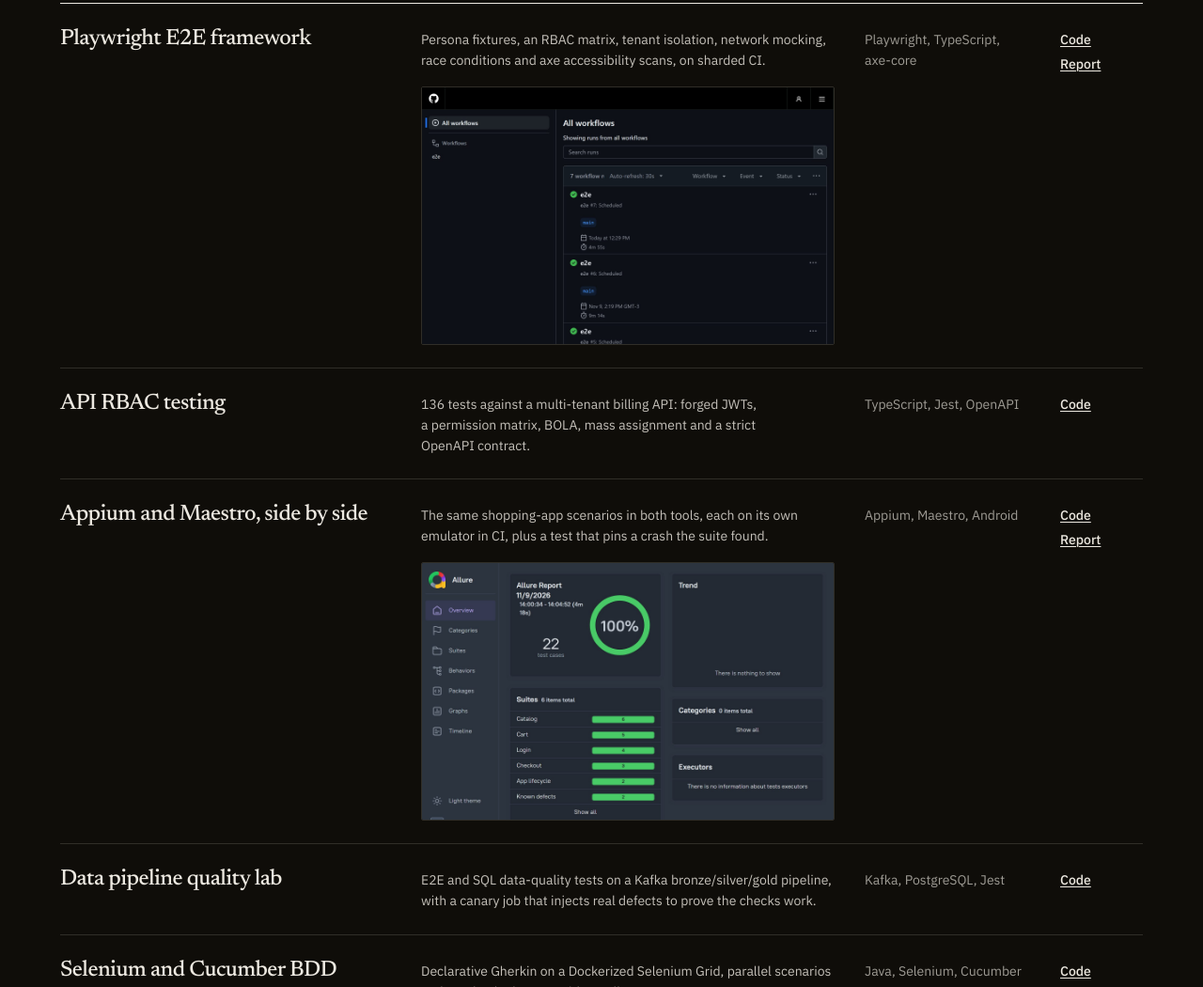
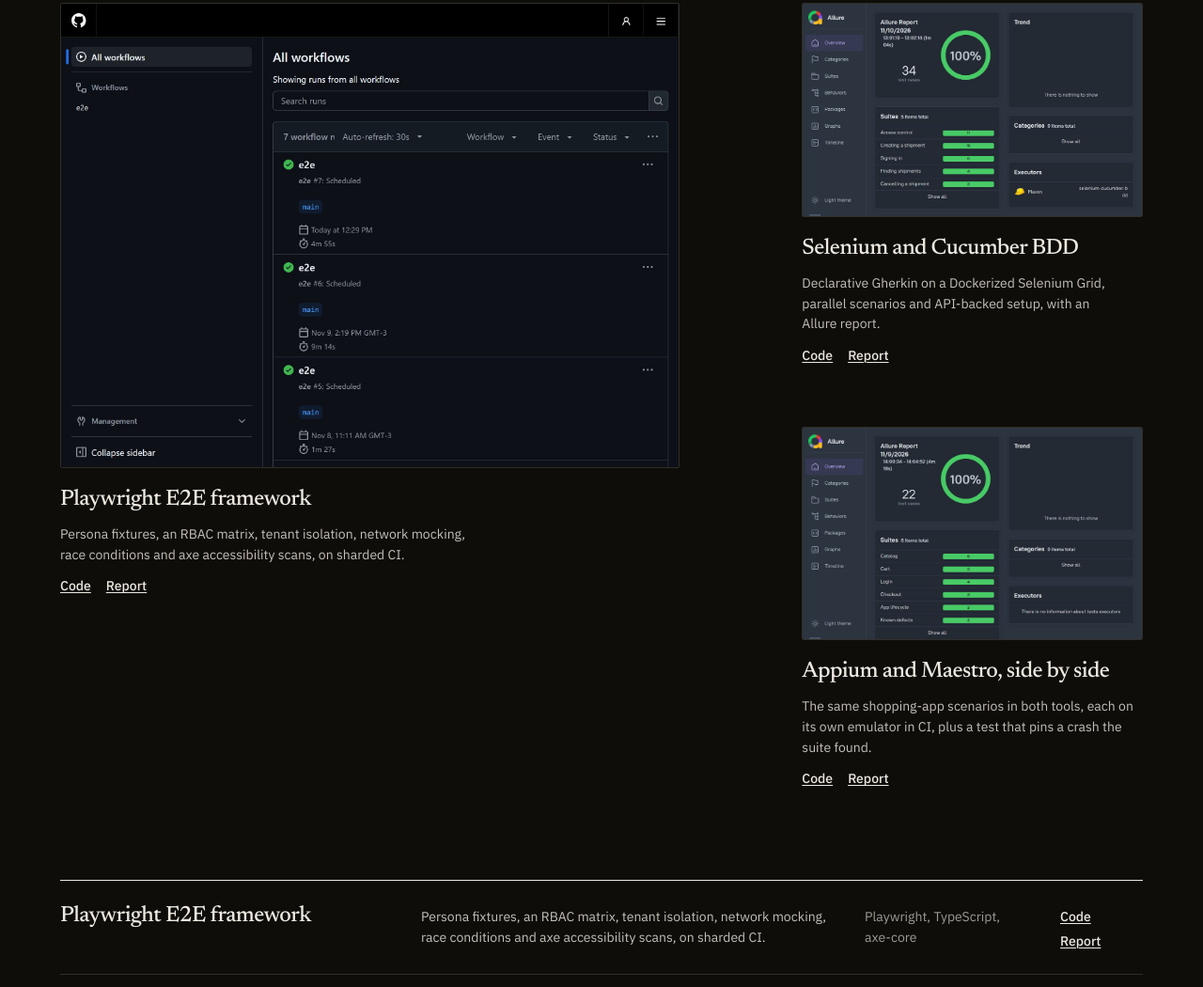
Before and after one commit to murillovskfilho/murillovskfilho.github.io, a plain HTML site: page index.html in a window 1280 px wide. Shown: the part 1824-2874 px from the top of the page at 94% size. Drawn offline with Linux system fonts and the light colour scheme.

Commit message:
Restore the evidence screenshots above the full project list
The three report screenshots return to their original gallery and motion;
the index below lists all eight projects in order, text only.

Co-Authored-By: Claude Opus 5.5 <noreply@anthropic.com>

```diff
--- a/assets/style.css
+++ b/assets/style.css
@@ -61,7 +61,7 @@ a:hover { color: var(--color-accent); }
 .hero-shot { margin: 0; }
 .hero-shot a { display: block; border: var(--rule-hair) solid var(--color-rule); border-radius: var(--radius-card); overflow: hidden; }
 .hero-shot img { width: 100%; aspect-ratio: 4 / 3; object-fit: cover; object-position: top left; }
-.hero-shot figcaption, .index p { font-size: var(--text-sm); }
+.hero-shot figcaption, .shot p, .index p { font-size: var(--text-sm); }
 .hero-shot figcaption { margin-top: var(--space-sm); color: var(--color-muted); }
 
 /* ---------- Sections ---------- */
@@ -90,14 +90,20 @@ h3 { font-weight: 500; }
 .results td.where { color: var(--color-ink-2); font-size: var(--text-sm); }
 
 /* Evidence: bento of real reports, then an index */
-.index { margin: 0; padding: 0; list-style: none; border-top: var(--rule-hair) solid var(--color-ink); }
+.shots { display: grid; grid-template-columns: repeat(12, minmax(0, 1fr)); grid-template-rows: auto auto; gap: var(--space-2xl) var(--gap-columns); }
+.shot { display: grid; align-content: start; gap: var(--space-sm); }
+.shot-lead { grid-column: 1 / span 7; grid-row: 1 / span 2; }
+.shot:not(.shot-lead) { grid-column: 9 / span 4; }
+.shot-img { display: block; border: var(--rule-hair) solid var(--color-rule); border-radius: var(--radius-card); overflow: hidden; margin-bottom: var(--space-xs); }
+.shot-img img { width: 100%; aspect-ratio: 16 / 10; object-fit: cover; object-position: top left; }
+.shot-img { transition: border-color var(--dur-short) var(--ease-out); }
+.shot-img:hover, .hero-shot a:hover { border-color: var(--color-accent); }
+.shot-lead .shot-img img { aspect-ratio: 4 / 3; }
+.shot p:not(.refs) { color: var(--color-ink-2); max-width: 52ch; }
+.index { margin: var(--space-3xl) 0 0; padding: 0; list-style: none; border-top: var(--rule-hair) solid var(--color-ink); }
 .index li { display: grid; grid-template-columns: minmax(0, 4fr) minmax(0, 5fr) minmax(0, 2fr) minmax(0, 1fr); gap: var(--gap-columns); padding-block: var(--space-lg); border-bottom: var(--rule-hair) solid var(--color-rule); align-items: baseline; }
 .index p:not(.tools):not(.refs) { color: var(--color-ink-2); }
 .index .refs { flex-direction: column; gap: var(--space-2xs); }
-.index .what { display: grid; gap: var(--space-md); }
-.thumb { display: block; border: var(--rule-hair) solid var(--color-rule); border-radius: var(--radius-card); overflow: hidden; transition: border-color var(--dur-short) var(--ease-out); }
-.thumb img { width: 100%; aspect-ratio: 16 / 10; object-fit: cover; object-position: top left; }
-.thumb:hover, .hero-shot a:hover { border-color: var(--color-accent); }
 
 /* Scope: rows */
 .rows { margin: 0; padding: 0; list-style: none; }
@@ -178,6 +184,8 @@ h3 { font-weight: 500; }
   .hero-grid, .head.split, .contact-grid, .history-grid { grid-template-columns: minmax(0, 1fr); gap: var(--space-xl); }
   .head.split .lead { margin-top: var(--space-md); }
   .history .head { position: static; }
+  .shots { grid-template-columns: minmax(0, 1fr); }
+  .shot-lead, .shot:not(.shot-lead) { grid-column: auto; grid-row: auto; }
   .index li, .rows li { grid-template-columns: minmax(0, 1fr); gap: var(--space-xs); }
   .index .refs { flex-direction: row; gap: var(--space-md); }
   .kit { grid-template-columns: repeat(2, minmax(0, 1fr)); }
--- a/index.html
+++ b/index.html
@@ -21,7 +21,7 @@
   <link rel="preconnect" href="https://fonts.googleapis.com">
   <link rel="preconnect" href="https://fonts.gstatic.com" crossorigin>
   <link rel="stylesheet" href="https://fonts.googleapis.com/css2?family=IBM+Plex+Mono:wght@400;500&family=IBM+Plex+Sans:wght@400;500;600&family=Newsreader:opsz,wght@6..72,400;6..72,500&display=swap">
-  <link rel="stylesheet" href="assets/style.css?v=2026-11-18">
+  <link rel="stylesheet" href="assets/style.css?v=2026-11-18b">
   <script>document.documentElement.classList.add('js')</script>
 </head>
 <body>
@@ -92,71 +92,73 @@
           <p class="lead">Open source, with CI on every push.</p>
         </header>
 
-        <ol class="index">
-          <li data-reveal>
+        <div class="shots">
+          <article class="shot shot-lead" data-reveal>
+            <a class="shot-img" href="https://github.com/murillovskfilho/playwright-e2e-framework/actions"><img src="assets/img/ci-playwright.jpg" width="1960" height="1470" alt="GitHub Actions run history of playwright-e2e-framework: the e2e workflow passing on main, scheduled runs"></a>
             <h3>Playwright E2E framework</h3>
-            <div class="what">
             <p>Persona fixtures, an RBAC matrix, tenant isolation, network mocking, race conditions and axe accessibility scans, on sharded CI.</p>
-              <a class="thumb" href="https://github.com/murillovskfilho/playwright-e2e-framework/actions"><img src="assets/img/ci-playwright.jpg" width="1960" height="1470" loading="lazy" alt="GitHub Actions run history of playwright-e2e-framework: the e2e workflow passing on main, scheduled runs"></a>
+            <p class="refs"><a href="https://github.com/murillovskfilho/playwright-e2e-framework">Code</a> <a href="https://murillovskfilho.github.io/playwright-e2e-framework/">Report</a></p>
+          </article>
+          <article class="shot" data-reveal style="--i:1">
+            <a class="shot-img" href="https://murillovskfilho.github.io/selenium-cucumber-bdd/"><img src="assets/img/report-allure.jpg" width="1960" height="1470" alt="Allure report overview of the Selenium and Cucumber suite"></a>
+            <h3>Selenium and Cucumber BDD</h3>
+            <p>Declarative Gherkin on a Dockerized Selenium Grid, parallel scenarios and API-backed setup, with an Allure report.</p>
+            <p class="refs"><a href="https://github.com/murillovskfilho/selenium-cucumber-bdd">Code</a> <a href="https://murillovskfilho.github.io/selenium-cucumber-bdd/">Report</a></p>
+          </article>
+          <article class="shot" data-reveal style="--i:2">
+            <a class="shot-img" href="https://murillovskfilho.github.io/mobile-e2e-appium-maestro/appium/"><img src="assets/img/report-mobile.jpg" width="1960" height="1470" alt="Allure report of the Appium suite on the Android emulator"></a>
+            <h3>Appium and Maestro, side by side</h3>
+            <p>The same shopping-app scenarios in both tools, each on its own emulator in CI, plus a test that pins a crash the suite found.</p>
+            <p class="refs"><a href="https://github.com/murillovskfilho/mobile-e2e-appium-maestro">Code</a> <a href="https://murillovskfilho.github.io/mobile-e2e-appium-maestro/">Report</a></p>
+          </article>
         </div>
+
+        <ol class="index" data-reveal>
+          <li>
+            <h3>Playwright E2E framework</h3>
+            <p>Persona fixtures, an RBAC matrix, tenant isolation, network mocking, race conditions and axe accessibility scans, on sharded CI.</p>
             <p class="tools">Playwright, TypeScript, axe-core</p>
             <p class="refs"><a href="https://github.com/murillovskfilho/playwright-e2e-framework">Code</a> <a href="https://murillovskfilho.github.io/playwright-e2e-framework/">Report</a></p>
           </li>
-          <li data-reveal>
+          <li>
             <h3>API RBAC testing</h3>
-            <div class="what">
             <p>136 tests against a multi-tenant billing API: forged JWTs, a permission matrix, BOLA, mass assignment and a strict OpenAPI contract.</p>
-            </div>
             <p class="tools">TypeScript, Jest, OpenAPI</p>
             <p class="refs"><a href="https://github.com/murillovskfilho/api-rbac-testing">Code</a></p>
           </li>
-          <li data-reveal>
+          <li>
             <h3>Appium and Maestro, side by side</h3>
-            <div class="what">
             <p>The same shopping-app scenarios in both tools, each on its own emulator in CI, plus a test that pins a crash the suite found.</p>
-              <a class="thumb" href="https://murillovskfilho.github.io/mobile-e2e-appium-maestro/appium/"><img src="assets/img/report-mobile.jpg" width="1960" height="1470" loading="lazy" alt="Allure report of the Appium suite on the Android emulator"></a>
-            </div>
             <p class="tools">Appium, Maestro, Android</p>
             <p class="refs"><a href="https://github.com/murillovskfilho/mobile-e2e-appium-maestro">Code</a> <a href="https://murillovskfilho.github.io/mobile-e2e-appium-maestro/">Report</a></p>
           </li>
-          <li data-reveal>
+          <li>
             <h3>Data pipeline quality lab</h3>
-            <div class="what">
             <p>E2E and SQL data-quality tests on a Kafka bronze/silver/gold pipeline, with a canary job that injects real defects to prove the checks work.</p>
-            </div>
             <p class="tools">Kafka, PostgreSQL, Jest</p>
             <p class="refs"><a href="https://github.com/murillovskfilho/data-pipeline-quality-lab">Code</a></p>
           </li>
-          <li data-reveal>
+          <li>
             <h3>Selenium and Cucumber BDD</h3>
-            <div class="what">
             <p>Declarative Gherkin on a Dockerized Selenium Grid, parallel scenarios and API-backed setup, with an Allure report.</p>
-              <a class="thumb" href="https://murillovskfilho.github.io/selenium-cucumber-bdd/"><img src="assets/img/report-allure.jpg" width="1960" height="1470" loading="lazy" alt="Allure report overview of the Selenium and Cucumber suite"></a>
-            </div>
             <p class="tools">Java, Selenium, Cucumber</p>
             <p class="refs"><a href="https://github.com/murillovskfilho/selenium-cucumber-bdd">Code</a> <a href="https://murillovskfilho.github.io/selenium-cucumber-bdd/">Report</a></p>
           </li>
-          <li data-reveal>
+          <li>
             <h3>k6 load testing</h3>
-            <div class="what">
             <p>Smoke, load, stress and spike tests on a Node and PostgreSQL API. The load test finds a missing index the smoke test misses; the fix takes p95 at 50 users from 3.98 s to 3.9 ms, with the root cause shown in the query plans.</p>
-            </div>
             <p class="tools">k6, PostgreSQL, Docker</p>
             <p class="refs"><a href="https://github.com/murillovskfilho/k6-load-testing">Code</a> <a href="https://github.com/murillovskfilho/k6-load-testing#analysis">Analysis</a></p>
           </li>
-          <li data-reveal>
+          <li>
             <h3>LLM evaluation harness</h3>
-            <div class="what">
             <p>42 cases on a Claude-based support assistant: hallucination, prompt injection hidden in data, privacy and the JSON contract. An LLM judge plus deterministic checks, with a self-test that proves the grader.</p>
-            </div>
             <p class="tools">Claude API, TypeScript, Zod</p>
             <p class="refs"><a href="https://github.com/murillovskfilho/llm-eval-harness">Code</a> <a href="https://github.com/murillovskfilho/llm-eval-harness/blob/main/evals/logistics-support/SUMMARY.md">Results</a></p>
           </li>
-          <li data-reveal>
+          <li>
             <h3>QA Starter Kit</h3>
-            <div class="what">
             <p>A ready-to-clone Playwright and TypeScript setup: UI and API tests, typed fixtures, contract checks, multi-environment config and sharded CI.</p>
-            </div>
             <p class="tools">Playwright, Zod, GitHub Actions</p>
             <p class="refs"><a href="https://github.com/murillovskfilho/qa-starter-kit">Code</a></p>
           </li>
```
Lines whose indentation alone changed are shown as unchanged.
